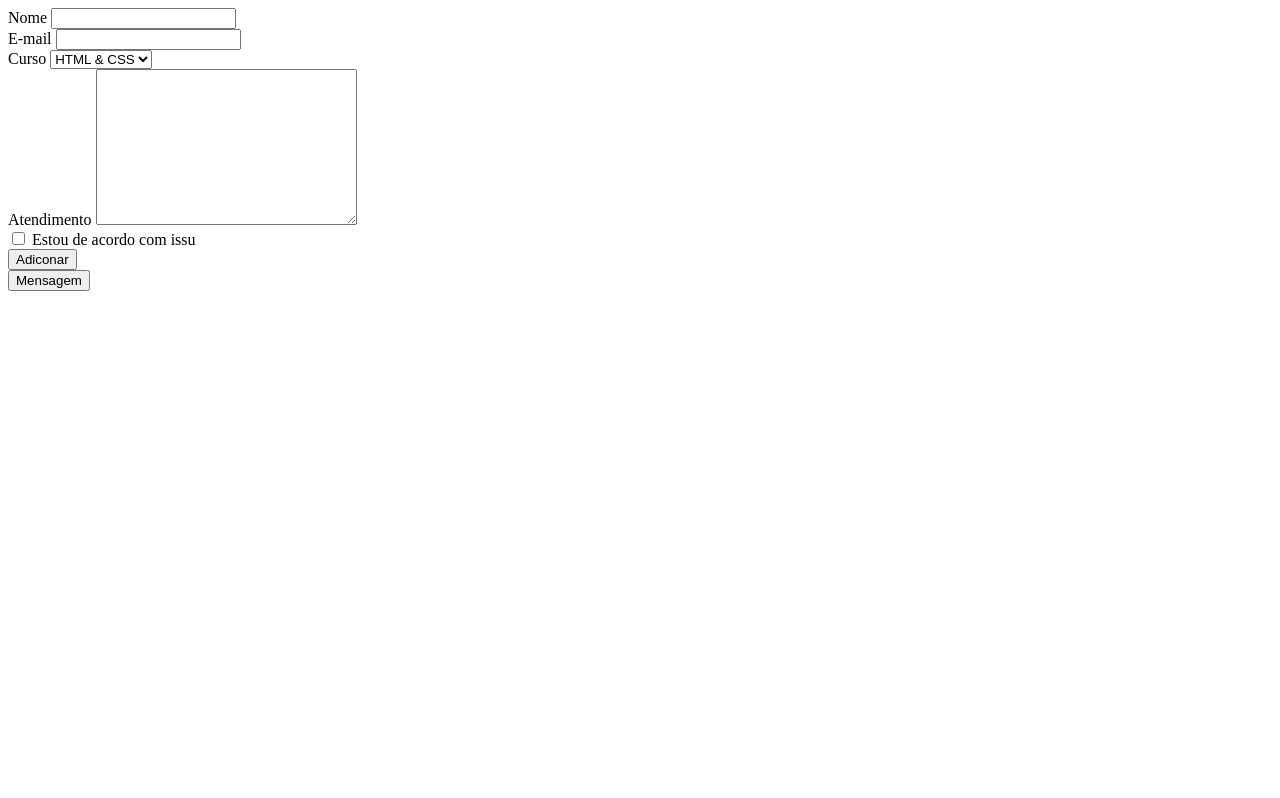
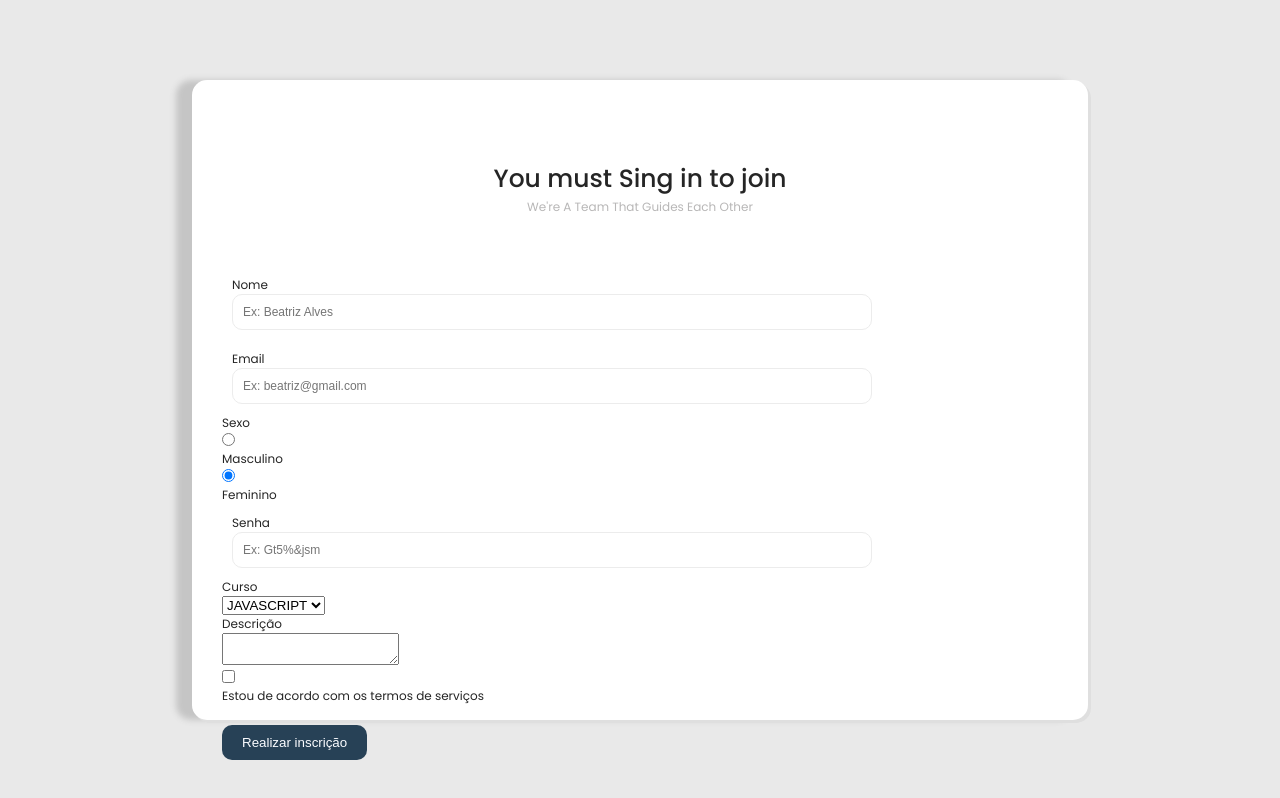
Before and after one commit to Beatrizaquino/aula-front, a plain HTML site: page index.html in a window 1280 px wide. Drawn offline with Linux system fonts and the light colour scheme.

Commit message:
subindo designs

```diff
--- a/index.html
+++ b/index.html
@@ -4,44 +4,63 @@
     <meta charset="UTF-8">
     <meta http-equiv="X-UA-Compatible" content="IE=edge">
     <meta name="viewport" content="width=device-width, initial-scale=1.0">
-    <link rel="stylesheet" href="style.css">
-    <title>Document</title>
+    <title>Formulário</title>
+    <link rel="stylesheet" href="styles.css">
+
+
 </head>
 <body>
-    <form id="forms">
-        <div>
-            <label for="name">Nome</label>
-            <input type="text" id="name">
+    <form id="forms" class="forms">
+        <h1>You must Sing in to join</h1>
+        <p>We're A Team That Guides Each Other</p>
+
+            <div class="nome">
+                <label for="nome">Nome </label>
+                <input type="text" id="nome" placeholder="Ex: Beatriz Alves">
             </div>
-        <div>
-            <label for="email">E-mail</label>
-            <input type="email" id="email">
+            <div class="email">
+                <label for="email">Email </label>
+                <input type="email" id="nome" placeholder="Ex: beatriz@gmail.com">
             </div>
-        <div>
-            <label for="curso" >Curso</label>
-            <select  id="curso">
-                <option value="html_e_css">HTML & CSS</option>
-                <option value="git">Git</option>
-                <option value="JavaScript">JavaScript</option>
-                <option value="Mongo">MongoDb</option>
+            <div class="sexo">
+                <label for="">Sexo </label>
+
+                <input type="radio" id="masculino" name="sexo">
+                <label for="masculino" >Masculino</label>
+
+                <input type="radio" id="feminino" name="sexo"  checked>
+                <label for="feminino" >Feminino</label>
+            </div>
+
+            <div class="password">
+                <label for="passworld">Senha </label>
+                <input type="password" id="nome" placeholder="Ex: Gt5%&jsm">
+            </div>
+
+            <div class="curso">
+                <label for="curso">Curso </label>
+                <select name="" id="">
+                    <option value="">HTML CSS</option>
+                    <option value="" selected>JAVASCRIPT</option>
+                    <option value="">GIT</option>
+                    <option value="">PHP</option>
                 </select>
             </div>
 
-        <div>
-            <label for="atendimento">Atendimento</label>
-            <textarea name="atendimento" id="atendimento" cols="30" rows="10"></textarea>
+            <div class="atendimento">
+                <label for="">Descrição</label>
+                <textarea name="" ></textarea>
             </div>
 
-        <div>
-            <input type="checkbox" id="checkbox">
-            <label for="termos">Estou de acordo com issu</label>
+            <div class="chekbox">
+                <input type="checkbox" id="termos">
+                <label for="termos">Estou de acordo com os termos de serviços
+                </label>
             </div>
 
-        <div>
-            <input type="submit" value="Adiconar">
+            <div class="botao">
+                <button>Realizar inscrição</button>
             </div>
-    </form>
-    <button id="menssage">Mensagem</button>
 
     <script src="script.js"></script>
 </body>
--- a/script.js
+++ b/script.js
@@ -1,5 +1,5 @@
 const form = document.querySelector("#forms");
-const nome = document.querySelector("#name");
+const nome = document.querySelector("#nome");
 const menssage = document.querySelector("#menssage");
 const email = document.querySelector("#email");
 const curso = document.querySelector("#curso");
--- a/styles.css
+++ b/styles.css
@@ -0,0 +1,107 @@
+@import url('https://fonts.googleapis.com/css2?family=Poppins:wght@300;400;500&display=swap');
+
+* {
+    padding: 0;
+    margin: 0;
+    box-sizing: border-box;
+}
+
+body {
+    display: flex;
+    align-items: center;
+    justify-content: center;
+    height: 100vh;
+    background-color: #e9e9e9;
+}
+
+form {
+    background-color: #fff;
+    height: 80vh;
+    width: 70vw;
+    padding: 30px;
+    border-radius: 15px;
+    box-shadow: 3px 3px rgb(223, 223, 223), -1em 0 0.4em rgb(197, 197, 197);
+}
+
+h1 {
+    padding-top: 50px;
+    font-family: "Poppins", sans-serif;
+    font-weight: 500;
+    font-size: 25px;
+    color: #252525;
+    text-align: center;
+}
+
+p {
+    font-family: "Poppins", sans-serif;
+    font-weight: 400;
+    font-size: 12px;
+    color: #b8b7b7;
+    text-align: center;
+    padding-bottom: 50px;
+}
+
+label {
+    display: block;
+    font-family: "Poppins", sans-serif;
+    font-size: 12px;
+    font-weight: 400;
+    color: #252525;
+}
+
+.nome {
+    padding: 10px 10px;
+}
+
+.nome input {
+    width: 50vw;
+    font-size: 12px;
+    border-radius: 10px;
+    padding: 10px;
+    border: 1px solid #ececec;
+    padding-left: 10px;
+    outline: none;
+}
+
+.email {
+    padding: 10px 10px;
+}
+
+.email input {
+    width: 50vw;
+    font-size: 12px;
+    border-radius: 10px;
+    padding: 10px;
+    border: 1px solid #ececec;
+    padding-left: 10px;
+    outline: none;
+}
+
+.password {
+    padding: 10px 10px;
+}
+
+.password input {
+    width: 50vw;
+    font-size: 12px;
+    border-radius: 10px;
+    padding: 10px;
+    border: 1px solid #ececec;
+    padding-left: 10px;
+    outline: none;
+}
+.botao {
+    margin-top: 20px ;
+}
+
+button {
+    background-color: #274156;
+    color: #FBFCFF;
+    border: none;
+    padding: 10px 20px;
+    border-radius: 10px;
+}
+
+button:hover {
+    background-color: #13202c;
+}
```
Lines whose indentation alone changed are shown as unchanged.
